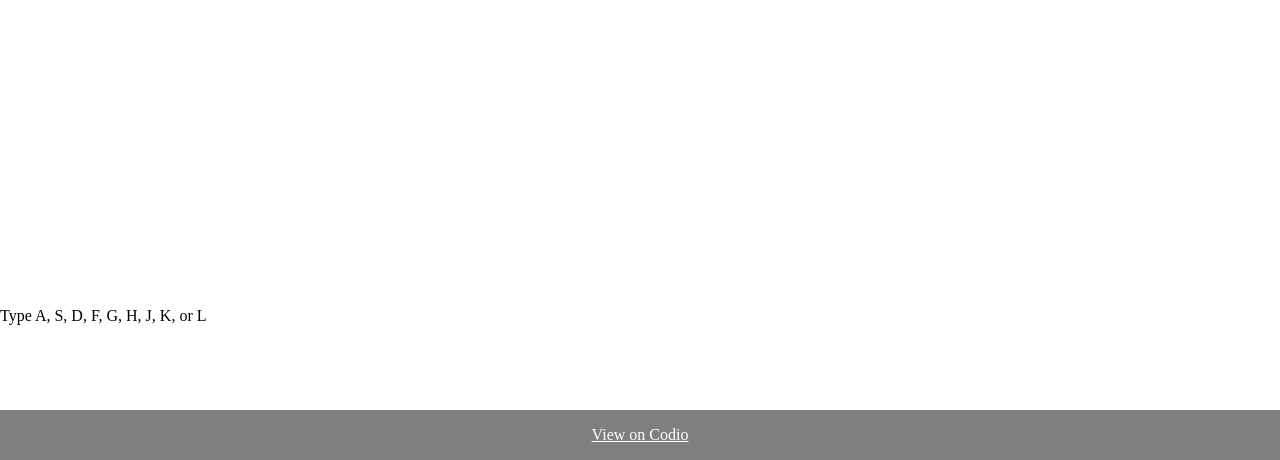
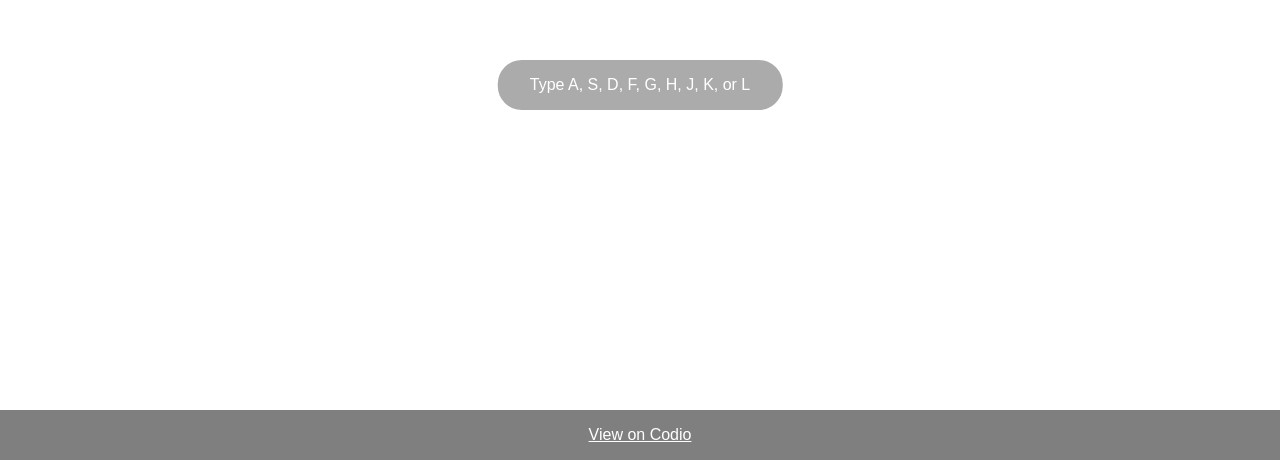
Before and after one commit to the120/cbk-beat-machine, a plain HTML site: page index.html in a window 1280 px wide. Shown: the part 340-800 px from the top of the page. Drawn offline with Linux system fonts and the light colour scheme.

Commit message:
More styling for the index

```diff
--- a/index.html
+++ b/index.html
@@ -6,6 +6,7 @@
 
       html, body {
         margin: 0;
+        font-family: sans-serif;
       }
 
       .grid {
@@ -75,10 +76,12 @@
       .fork {
         position: absolute;
         bottom: 0;
+
+        box-sizing: border-box;
+        width: 100%;
+
         text-align: center;
         background-color: rgba(0,0,0,0.5);
-            box-sizing: border-box;
-            width: 100%;
       }
 
       .fork a {
@@ -88,13 +91,17 @@
 
       .instructions {
         position: absolute;
-            top: 0;
-            bottom: 0;
-            padding-top: 50%;
+        top: 50vh;
+        left: 50vw;
       }
 
       .instructions p {
-            transform: translate(0, -50%);
+        margin: auto;
+        padding: 1em 2em;
+        border-radius: 1.5em;
+        transform: translate(-50%);
+        background-color: rgba(0,0,0,0.33);
+        color: white;
       }
 
     </style>
```
Lines whose indentation alone changed are shown as unchanged.
